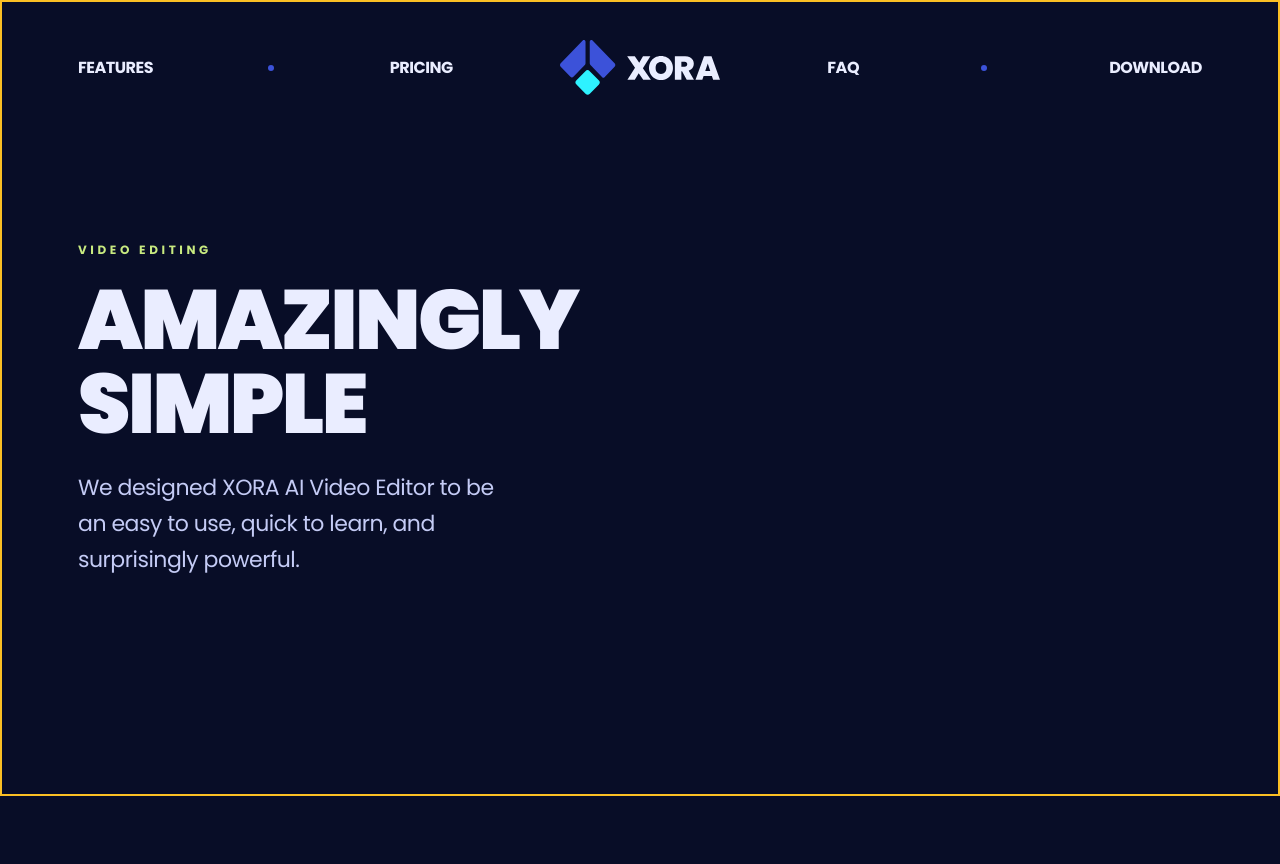
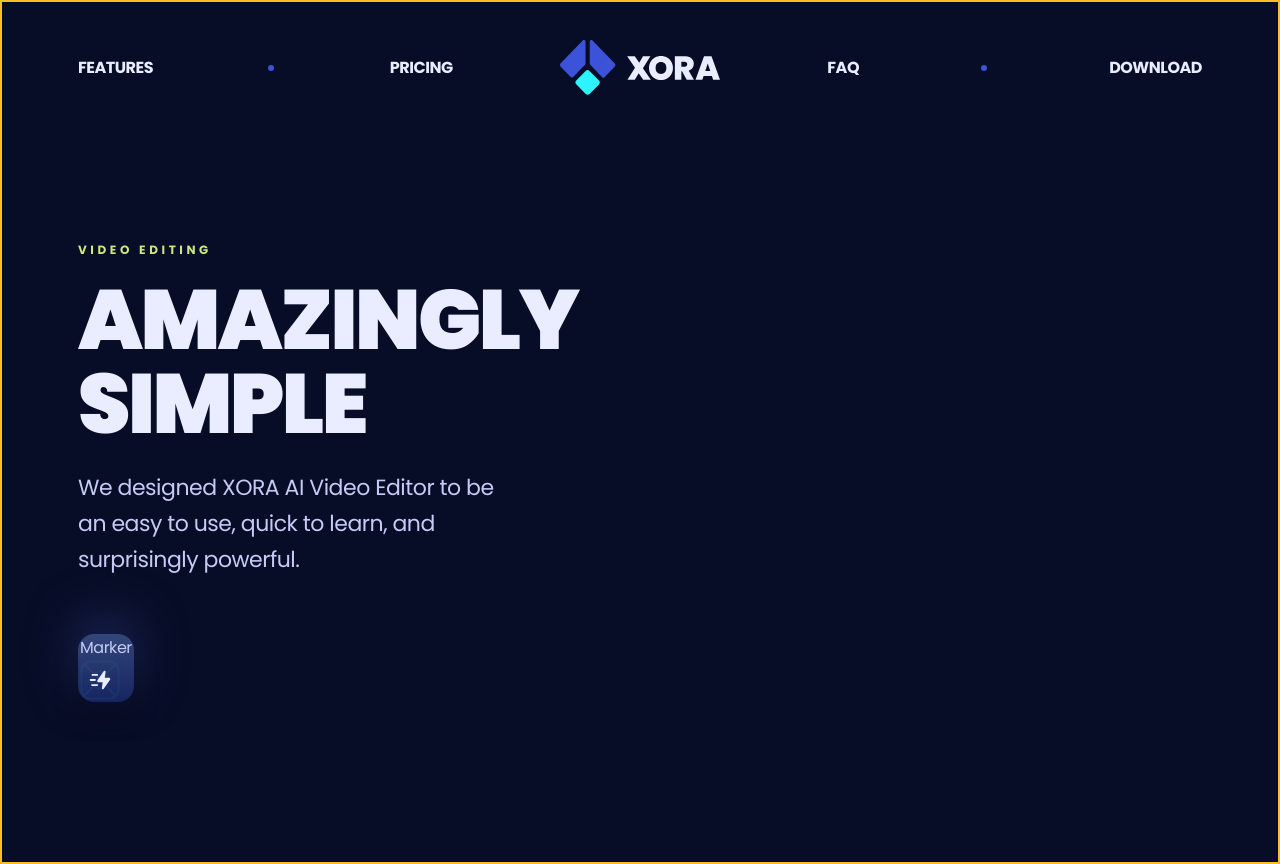
Before and after one commit to Rahul1-design/SaaS-App-Landing-Page, a React (Vite) app: page / in a window 1280 px wide. Before the commit the page ends 800 px from the top, so only its background shows below. Built offline with nearby package versions, Linux system fonts and the light colour scheme.

Commit message:
Add Button component and integrate it into Hero section

```diff
--- /dev/null
+++ b/src/components/Button.jsx
@@ -0,0 +1,32 @@
+import clsx from 'clsx';
+
+const Button = ({ icon, children, href, onClick }) => {
+  const Inner = () => (
+    <>
+      <span>
+        <span>Marker</span>
+        {icon && <img src={icon} alt="circle" className="size-10" />}
+      </span>
+    </>
+  );
+  return href ? (
+    <a
+      href={href}
+      className={clsx(
+        'relative, p-0.5 g5 rounded-2xl shadow-500 group',
+        containerClassName
+      )}
+    >
+      <Inner />
+    </a>
+  ) : (
+    <button
+      onClick={onClick}
+      className={clsx('relative, p-0.5 g5 rounded-2xl shadow-500 group')}
+    >
+      <Inner />
+    </button>
+  );
+};
+
+export default Button;
--- a/src/sections/Hero.jsx
+++ b/src/sections/Hero.jsx
@@ -1,5 +1,6 @@
 import React from 'react';
-import { Element } from 'react-scroll';
+import { Element, Link as LinkScroll } from 'react-scroll';
+import Button from '../components/Button';
 
 const Hero = () => {
   return (
@@ -13,10 +14,13 @@
             <h1 className="mb-6 h1 text-p4 uppercase max-lg:mb-7 max-lg:h2 max-md:mb-4 max-md:text-5xl max-md:leading-12">
               Amazingly simple
             </h1>
-            <p className="max-w-440 mb-14 body-1 max max-md:mb-10">
+            <p className="max-w-440 mb-14 body-1 max-md:mb-10">
               We designed XORA AI Video Editor to be an easy to use, quick to
               learn, and surprisingly powerful.
             </p>
+            <LinkScroll to="features" offset={-100} spy smooth>
+              <Button icon="/images/zap.svg">Try it now</Button>
+            </LinkScroll>
           </div>
         </div>
       </Element>
```
